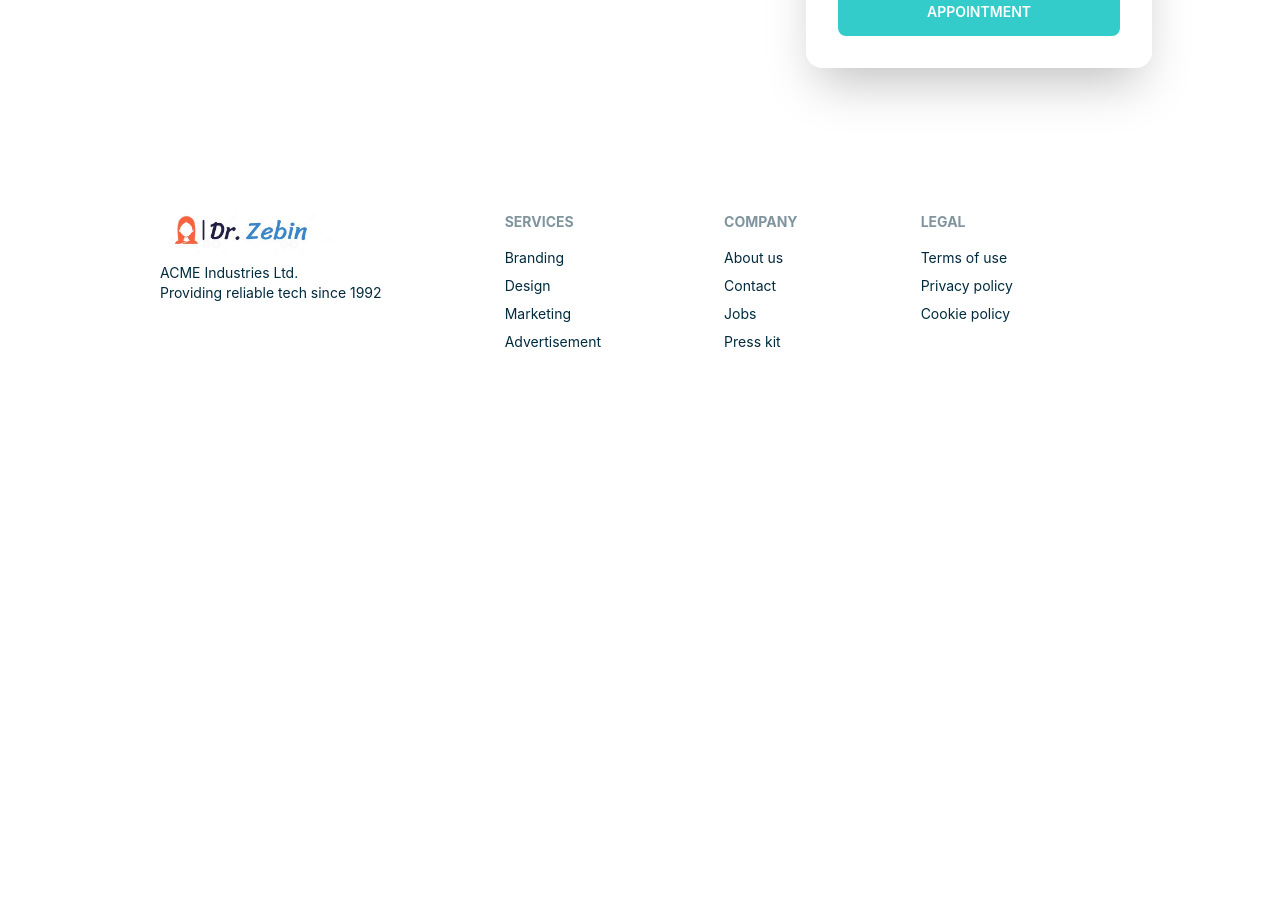
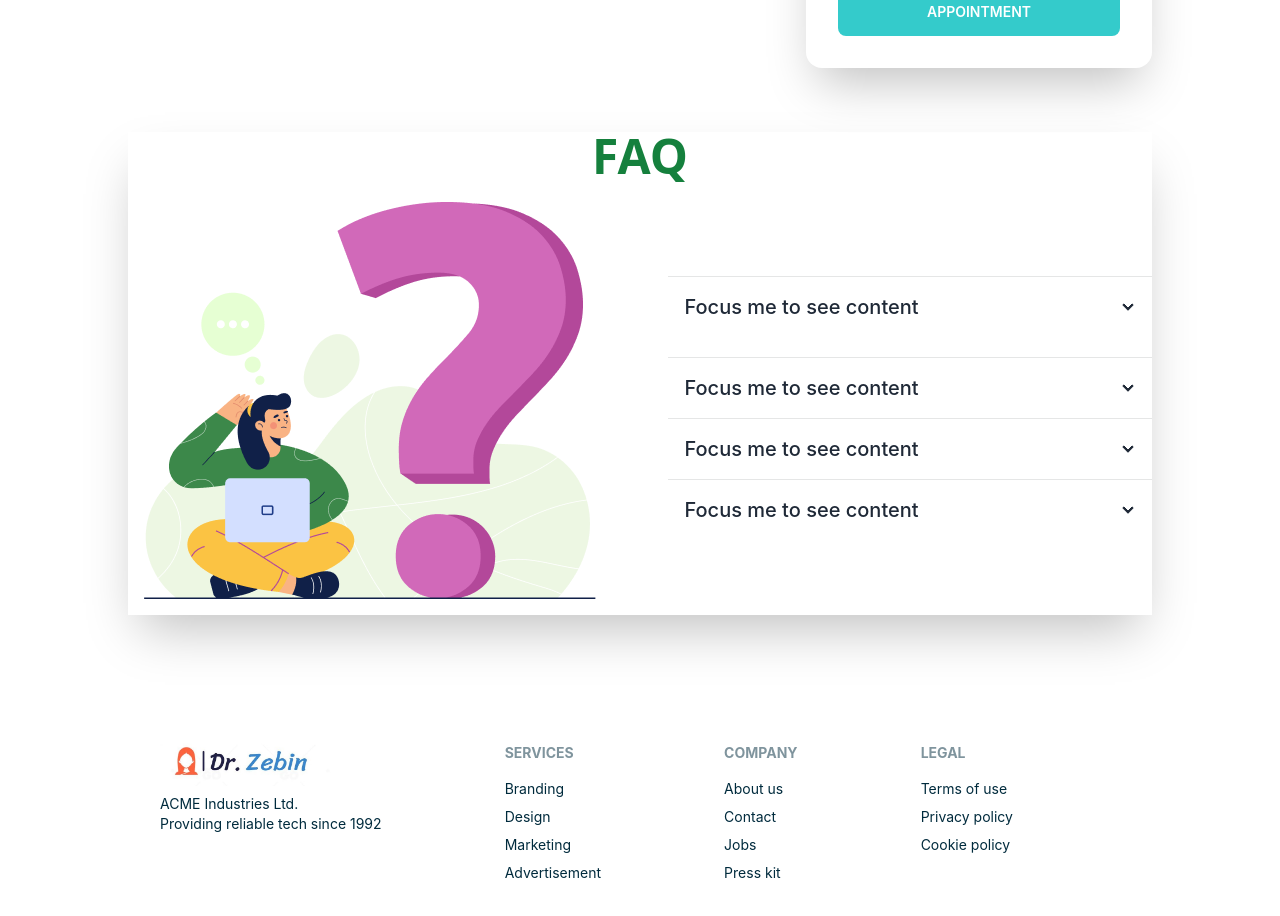
Before and after one commit to atique-atq/doc-service-client, a React (Create React App) app: page / in a window 1280 px wide. Shown: the part 1200-2116 px from the top of the page. Before the commit the page ends 1680 px from the top, so only its background shows below. Built offline with nearby package versions, Linux system fonts and the light colour scheme; no server answers.

Commit message:
faq added

```diff
--- /dev/null
+++ b/src/Pages/Home/FAQ/FAQ.js
@@ -0,0 +1,54 @@
+import React from 'react';
+import faq from '../../../../src/assets/images/faq.png';
+
+const FAQ = () => {
+    return (
+        <div className='lg:mx-24 shadow-2xl mt-12'>
+            <h5 className="text-5xl font-bold text-green-700 font-sans text-center">FAQ</h5>
+            <div className='flex items-center justify-between'>
+                <div>
+                    <img src={faq} alt="frequently asked question" className='w-full p-4' />
+                </div>
+                <div>
+                    <div tabIndex={0} className="collapse collapse-arrow border-t border-base-300 bg-base-100 my-5">
+                        <div className="collapse-title text-xl font-medium">
+                            Focus me to see content
+                        </div>
+                        <div className="collapse-content">
+                            <p>tabIndex={0} attribute is necessary to make the div focusable</p>
+                        </div>
+                    </div>
+
+                    <div tabIndex={0} className="collapse collapse-arrow border-t border-base-300 bg-base-100 ">
+                        <div className="collapse-title text-xl font-medium">
+                            Focus me to see content
+                        </div>
+                        <div className="collapse-content">
+                            <p>tabIndex={0} attribute is necessary to make the div focusable</p>
+                        </div>
+                    </div>
+                    <div tabIndex={0} className="collapse collapse-arrow border-t border-base-300 bg-base-100">
+                        <div className="collapse-title text-xl font-medium">
+                            Focus me to see content
+                        </div>
+                        <div className="collapse-content">
+                            <p>tabIndex={0} attribute is necessary to make the div focusable</p>
+                        </div>
+                    </div>
+                    <div tabIndex={0} className="collapse collapse-arrow border-t border-base-300 bg-base-100">
+                        <div className="collapse-title text-xl font-medium">
+                            Focus me to see content
+                        </div>
+                        <div className="collapse-content">
+                            <p>tabIndex={0} attribute is necessary to make the div focusable</p>
+                        </div>
+                    </div>
+                </div>
+
+            </div>
+
+        </div>
+    );
+};
+
+export default FAQ;
--- a/src/Pages/Home/Home/Home.js
+++ b/src/Pages/Home/Home/Home.js
@@ -1,12 +1,14 @@
 import React from 'react';
 import Appointment from '../../Appointment/Appointment';
 import Banner from '../Banner/Banner';
+import FAQ from '../FAQ/FAQ';
 
 const Home = () => {
     return (
         <div>
             <Banner></Banner>
             <Appointment></Appointment>
+            <FAQ></FAQ>
         </div>
     );
 };
```
Also changed, not shown: src/assets/images/faq.png (added), 1 other file (tests, documents, lock files or other folders).
